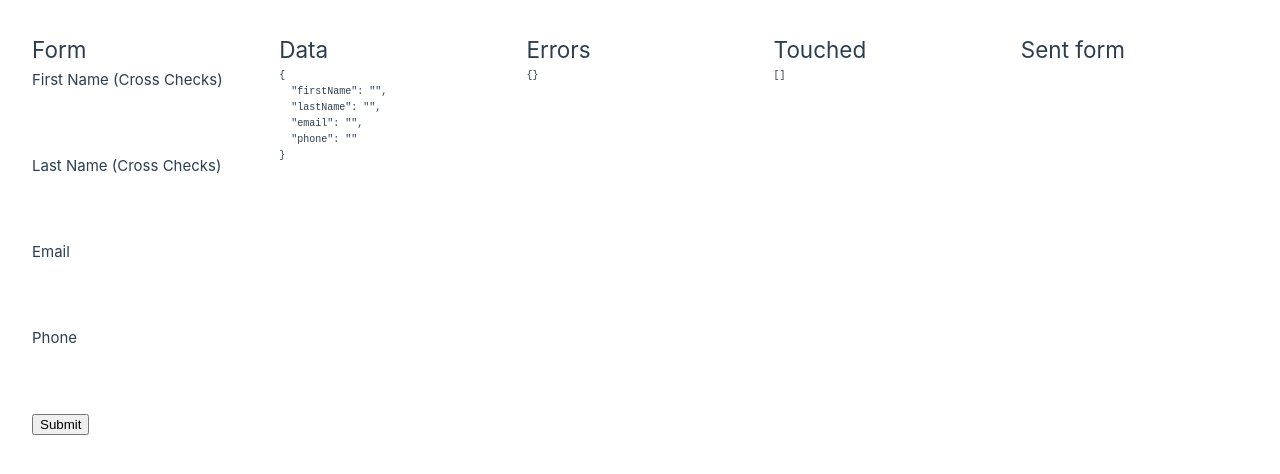
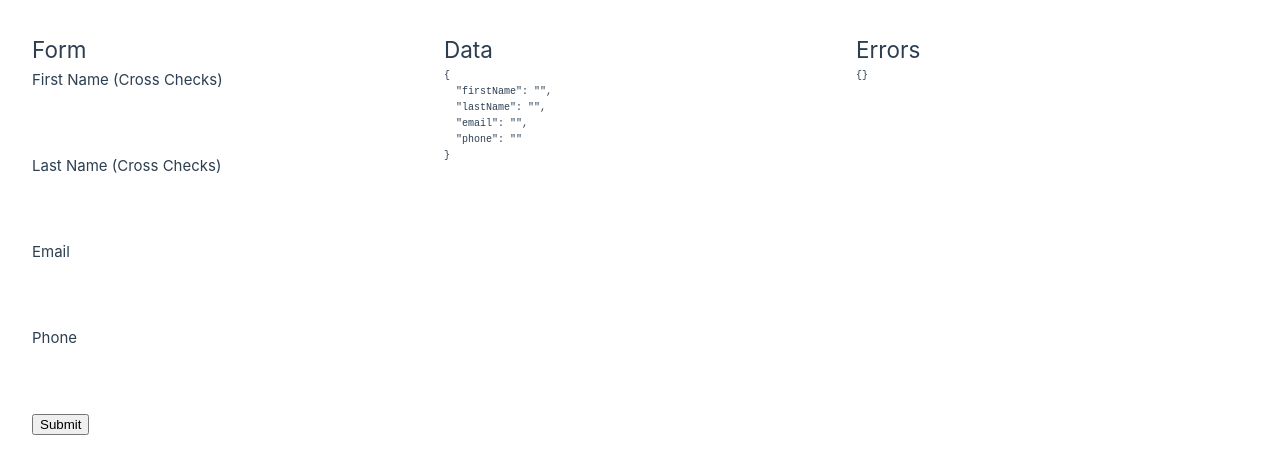
Before and after one commit to mav-rik/vanilla-forms, a Vue app: page / in a window 1280 px wide. Shown: the top 474 px of the page. Built offline with nearby package versions, Linux system fonts and the light colour scheme.

Commit message:
add sent form

```diff
--- a/src/App.vue
+++ b/src/App.vue
@@ -21,6 +21,8 @@ const insights = ref<{
   touched: [],
 })
 
+const toSend = ref()
+
 </script>
 
 <template>
@@ -34,6 +36,7 @@ const insights = ref<{
   <VuilessForm
     :data
     :insights
+    @submit="toSend = $event"
   >
 
     <VuilessField
@@ -105,15 +108,16 @@ const insights = ref<{
   <pre style="font-size: 10px;">{{ insights.errors }}</pre>
 </div>
 
-<div>
+<div v-if="!!insights.touched?.length">
   <!-- touched -->
   <h2>Touched</h2>
   <pre style="font-size: 10px;">{{ insights.touched }}</pre>
 </div>
 
-<div>
+<div v-if="!!toSend">
   <!-- sent form -->
   <h2>Sent form</h2>
+  <pre style="font-size: 10px;">{{ toSend }}</pre>
 </div>
 
 </div>
```
